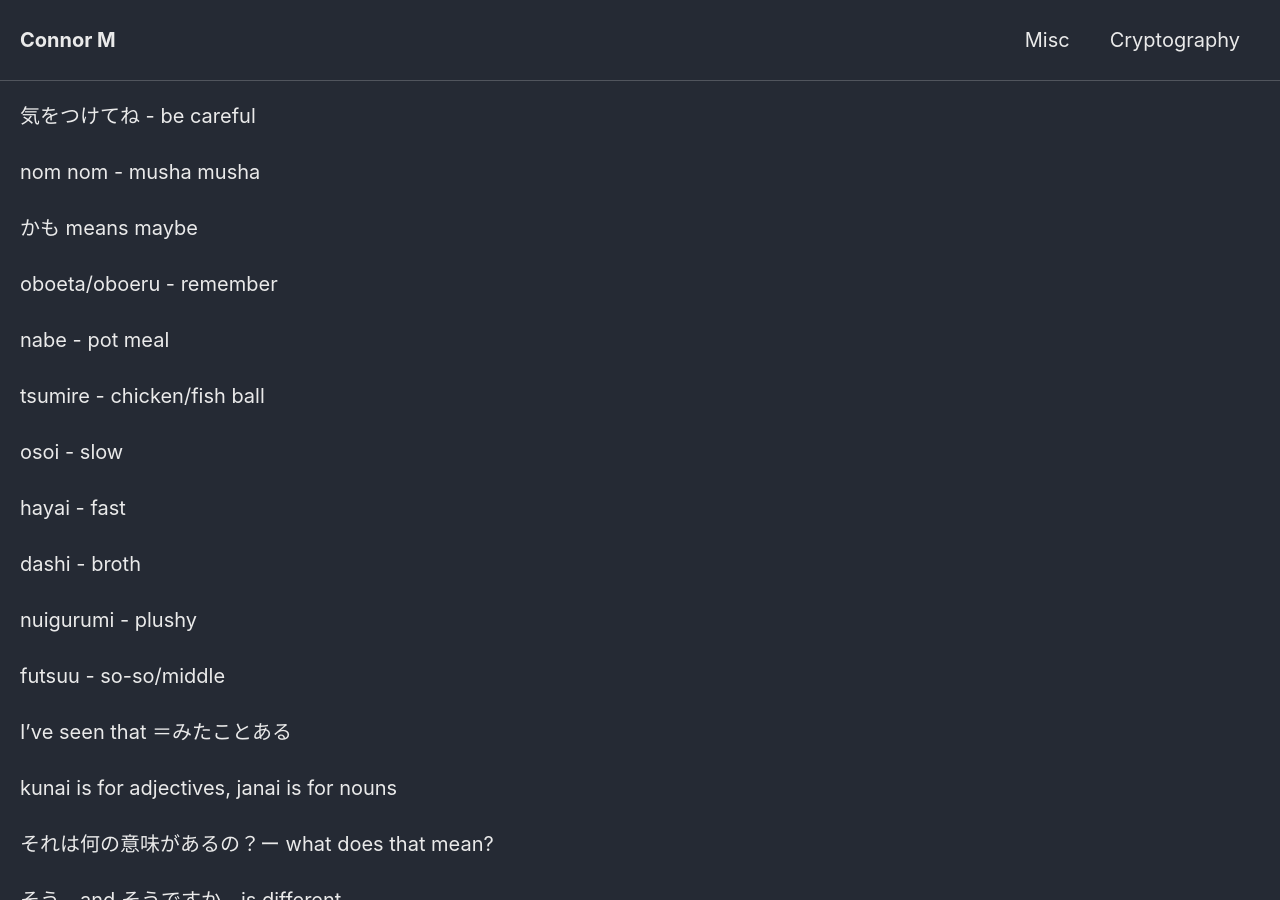
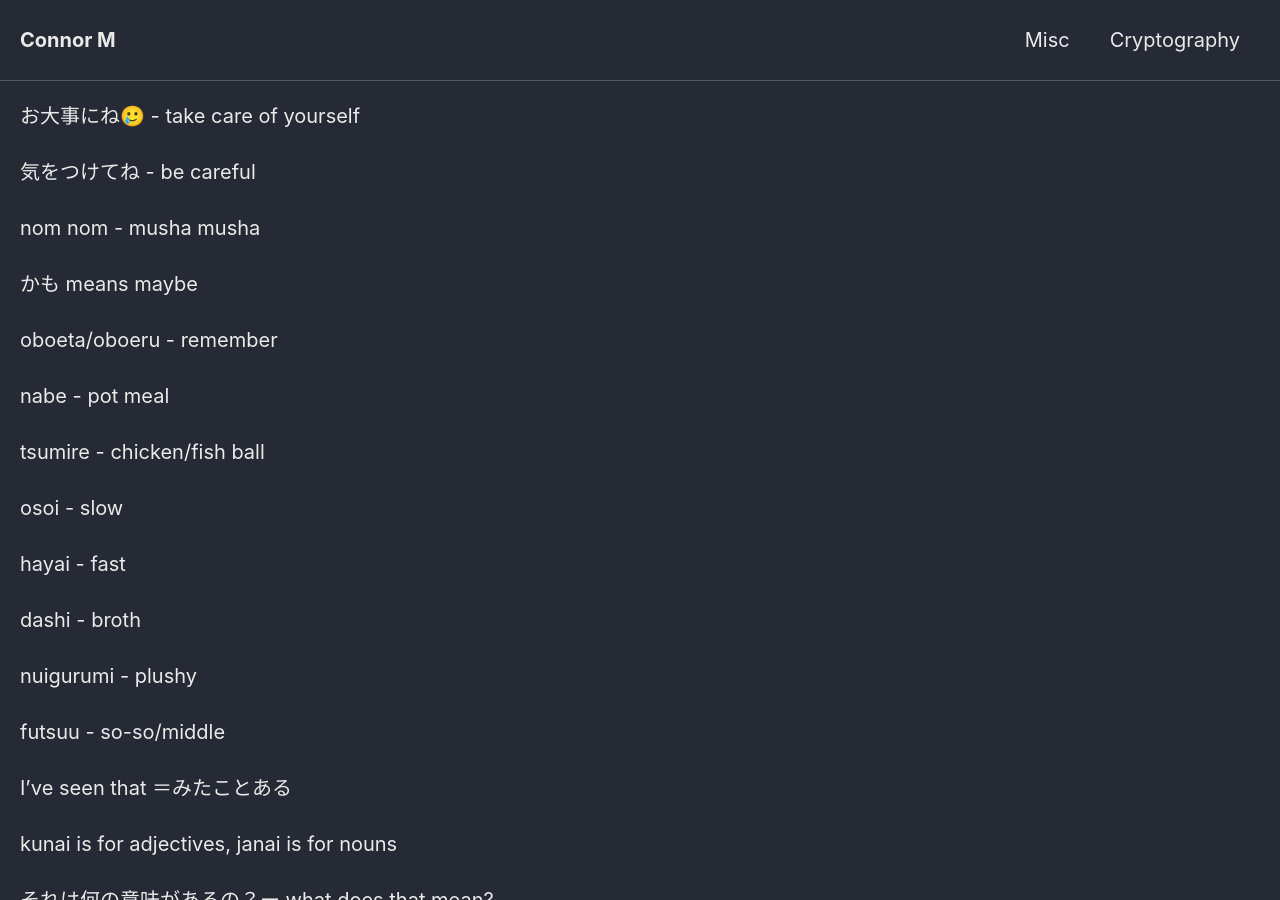
Before and after one commit to Connor-McCartney/Connor-McCartney.github.io, a Jekyll site: the page built from _pages/misc/japanese.md, in a window 1280 px wide and 900 px high. Built offline with Jekyll 4.4.1, drawn with Linux system fonts in a browser that asks for light colours; cached includes are drawn as plain includes; our own code applies the rules of GitHub Pages for plain Markdown files.

Commit message:
Update japanese.md

```diff
--- a/_pages/misc/japanese.md
+++ b/_pages/misc/japanese.md
@@ -1,3 +1,5 @@
+お大事にね🥲 - take care of yourself
+
 気をつけてね - be careful
 
 nom nom - musha musha
```
